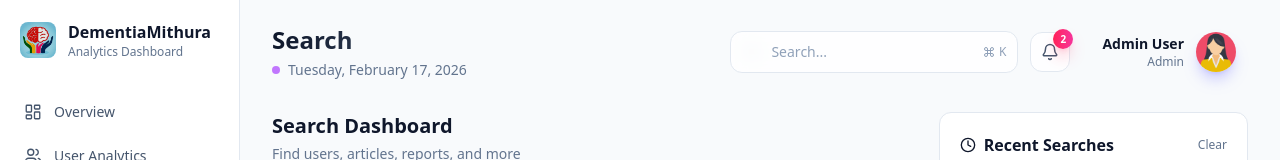
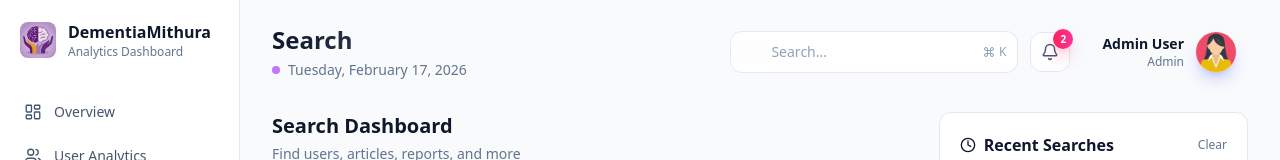
Before and after one commit to INTEL-ONBOARD/dimentia-dashboard, a Next.js app: page /search in a window 1280 px wide. Shown: the top 160 px of the page. Built offline with nearby package versions, Linux system fonts and the light colour scheme.

Commit message:
Refactor code structure for improved readability and maintainability

```diff
--- a/src/components/Sidebar.tsx
+++ b/src/components/Sidebar.tsx
@@ -74,7 +74,7 @@ export default function Sidebar() {
         <div className="flex items-center gap-3 mb-8 px-2">
           <div className="w-9 h-9 rounded-lg overflow-hidden shrink-0">
             <Image
-              src="/logo.jpeg"
+              src="/logo.png"
               alt="DementiaMithura Logo"
               width={36}
               height={36}
```
Also changed, not shown: public/logo.png (added).
